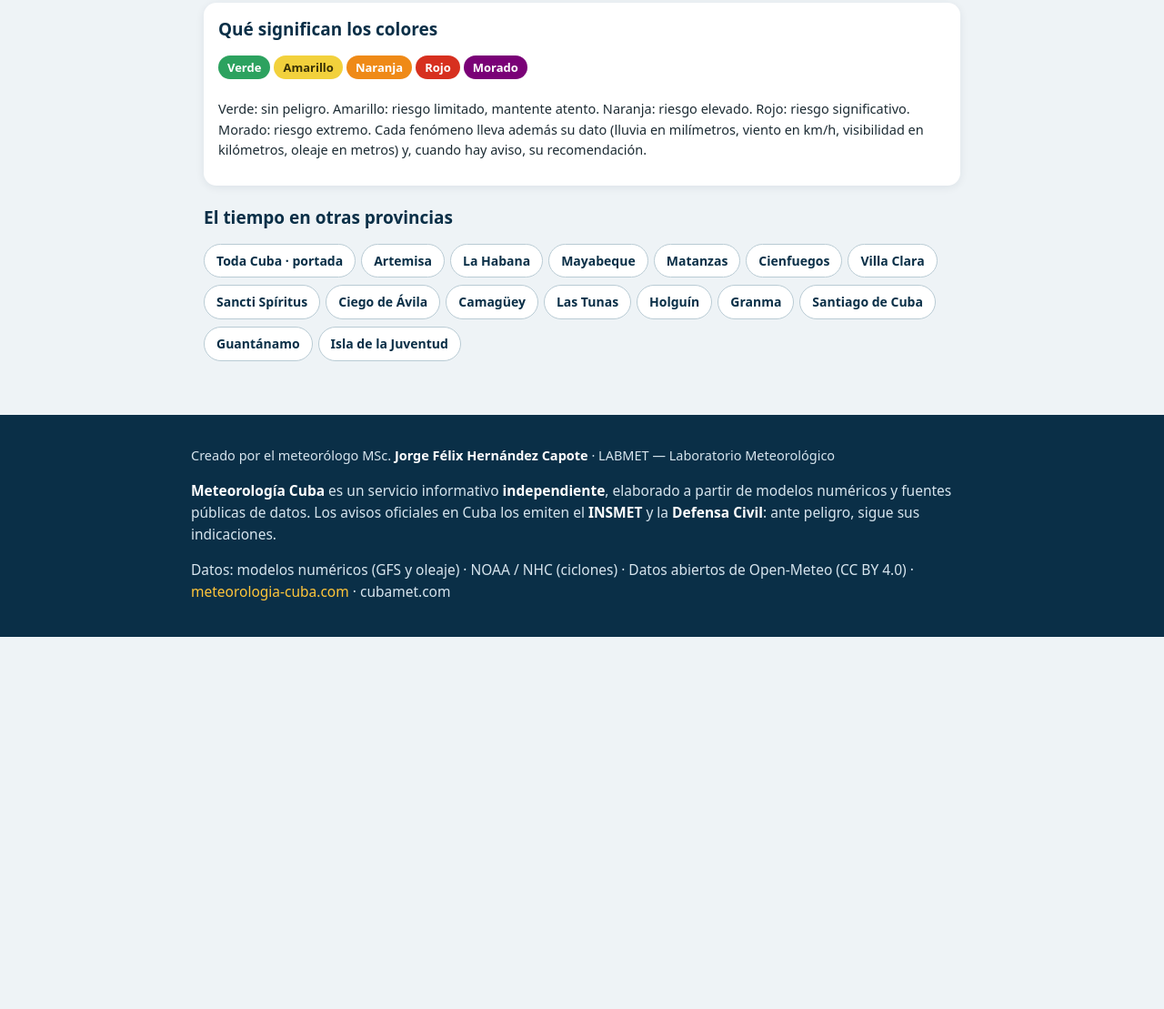
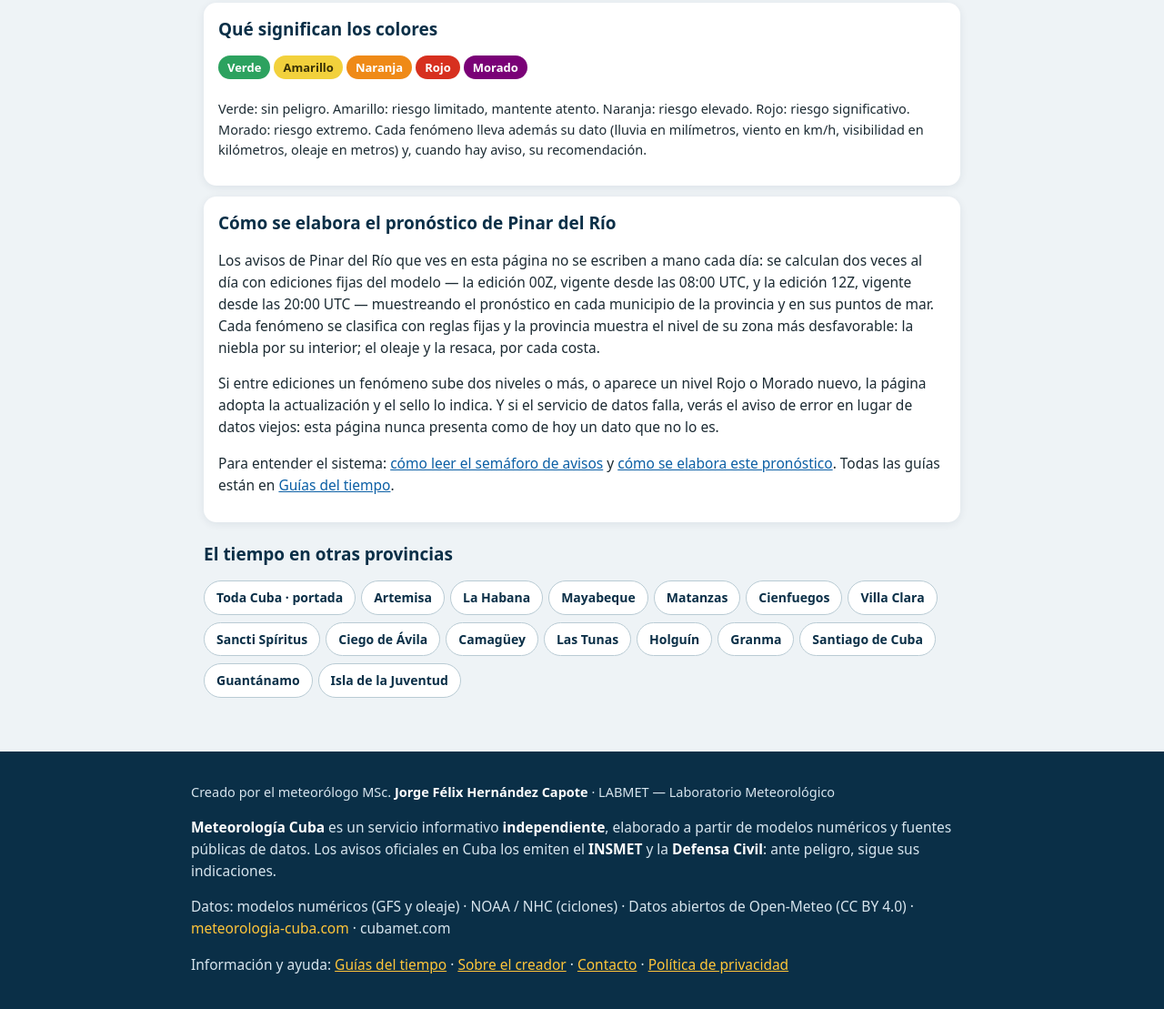
Before and after one commit to jorgehc2490-web/meteorologia-cuba, a plain HTML site: page pinar-del-rio/index.html in a window 1280 px wide. Shown: the part 1057-2166 px from the top of the page at 91% size. Before the commit the page ends 1757 px from the top, so only its background shows below. Drawn offline with Linux system fonts and the light colour scheme; no server answers.

Commit message:
AdSense: privacidad, sobre el creador, contacto y guías

```diff
--- a/pinar-del-rio/index.html
+++ b/pinar-del-rio/index.html
@@ -74,6 +74,7 @@ footer.mc .in{max-width:860px;margin:0 auto;font-size:13.5px;line-height:1.6}
 footer.mc b{color:#fff}
 footer.mc .cred{font-size:14.5px}
 .gold{color:var(--gold)}
+footer.mc a{color:#ffc63a}
 </style>
 </head>
 <body>
@@ -121,6 +122,12 @@ footer.mc .cred{font-size:14.5px}
 <p><span style="background:#2ca25f;color:#fff">Verde</span><span style="background:#f2d13c;color:#3a3205">Amarillo</span><span style="background:#ef8a17;color:#fff">Naranja</span><span style="background:#d7301f;color:#fff">Rojo</span><span style="background:#7a0177;color:#fff">Morado</span></p>
 <p style="font-size:14.5px">Verde: sin peligro. Amarillo: riesgo limitado, mantente atento. Naranja: riesgo elevado. Rojo: riesgo significativo. Morado: riesgo extremo. Cada fenómeno lleva además su dato (lluvia en milímetros, viento en km/h, visibilidad en kilómetros, oleaje en metros) y, cuando hay aviso, su recomendación.</p>
 </div>
+<div class="card">
+<h2 style="margin-top:2px">Cómo se elabora el pronóstico de Pinar del Río</h2>
+<p>Los avisos de Pinar del Río que ves en esta página no se escriben a mano cada día: se calculan dos veces al día con ediciones fijas del modelo — la edición 00Z, vigente desde las 08:00 UTC, y la edición 12Z, vigente desde las 20:00 UTC — muestreando el pronóstico en cada municipio de la provincia y en sus puntos de mar. Cada fenómeno se clasifica con reglas fijas y la provincia muestra el nivel de su zona más desfavorable: la niebla por su interior; el oleaje y la resaca, por cada costa.</p>
+<p>Si entre ediciones un fenómeno sube dos niveles o más, o aparece un nivel Rojo o Morado nuevo, la página adopta la actualización y el sello lo indica. Y si el servicio de datos falla, verás el aviso de error en lugar de datos viejos: esta página nunca presenta como de hoy un dato que no lo es.</p>
+<p>Para entender el sistema: <a href="/guias/semaforo-de-avisos" style="color:#0b5fa5">cómo leer el semáforo de avisos</a> y <a href="/guias/como-se-elabora-el-pronostico" style="color:#0b5fa5">cómo se elabora este pronóstico</a>. Todas las guías están en <a href="/guias" style="color:#0b5fa5">Guías del tiempo</a>.</p>
+</div>
 <h2>El tiempo en otras provincias</h2>
 <p class="otras"><a href="/">Toda Cuba · portada</a><a href="/artemisa">Artemisa</a><a href="/la-habana">La Habana</a><a href="/mayabeque">Mayabeque</a><a href="/matanzas">Matanzas</a><a href="/cienfuegos">Cienfuegos</a><a href="/villa-clara">Villa Clara</a><a href="/sancti-spiritus">Sancti Spíritus</a><a href="/ciego-de-avila">Ciego de Ávila</a><a href="/camaguey">Camagüey</a><a href="/las-tunas">Las Tunas</a><a href="/holguin">Holguín</a><a href="/granma">Granma</a><a href="/santiago-de-cuba">Santiago de Cuba</a><a href="/guantanamo">Guantánamo</a><a href="/isla-de-la-juventud">Isla de la Juventud</a></p>
 </main>
@@ -128,7 +135,7 @@ footer.mc .cred{font-size:14.5px}
 <p class="cred">Creado por el meteorólogo MSc. <b>Jorge Félix Hernández Capote</b> · LABMET — Laboratorio Meteorológico</p>
 <p><b>Meteorología Cuba</b> es un servicio informativo <b>independiente</b>, elaborado a partir de modelos numéricos y fuentes públicas de datos. Los avisos oficiales en Cuba los emiten el <b>INSMET</b> y la <b>Defensa Civil</b>: ante peligro, sigue sus indicaciones.</p>
 <p>Datos: modelos numéricos (GFS y oleaje) · NOAA / NHC (ciclones) · Datos abiertos de Open-Meteo (CC BY 4.0) · <span class="gold">meteorologia-cuba.com</span> · cubamet.com</p>
-</div></footer>
+<p>Información y ayuda: <a href="/guias">Guías del tiempo</a> · <a href="/sobre-el-creador">Sobre el creador</a> · <a href="/contacto">Contacto</a> · <a href="/privacidad">Política de privacidad</a></p></div></footer>
 <script src="/provincia-motor.js"></script>
 
 <script>
```
